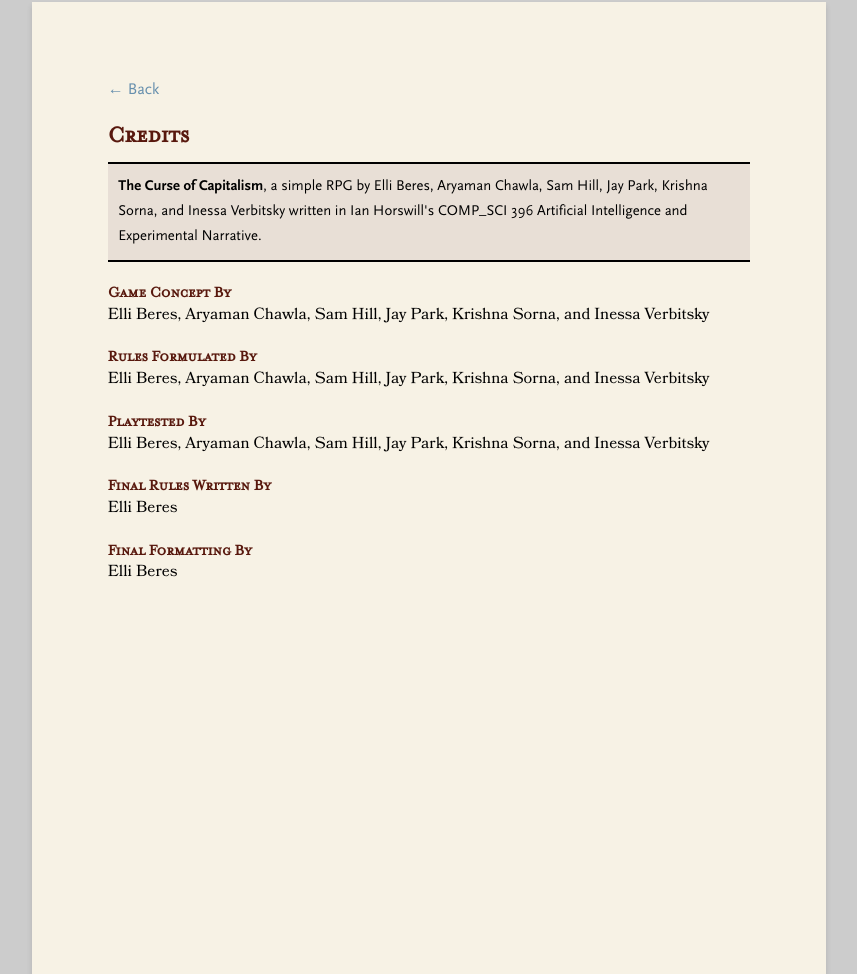
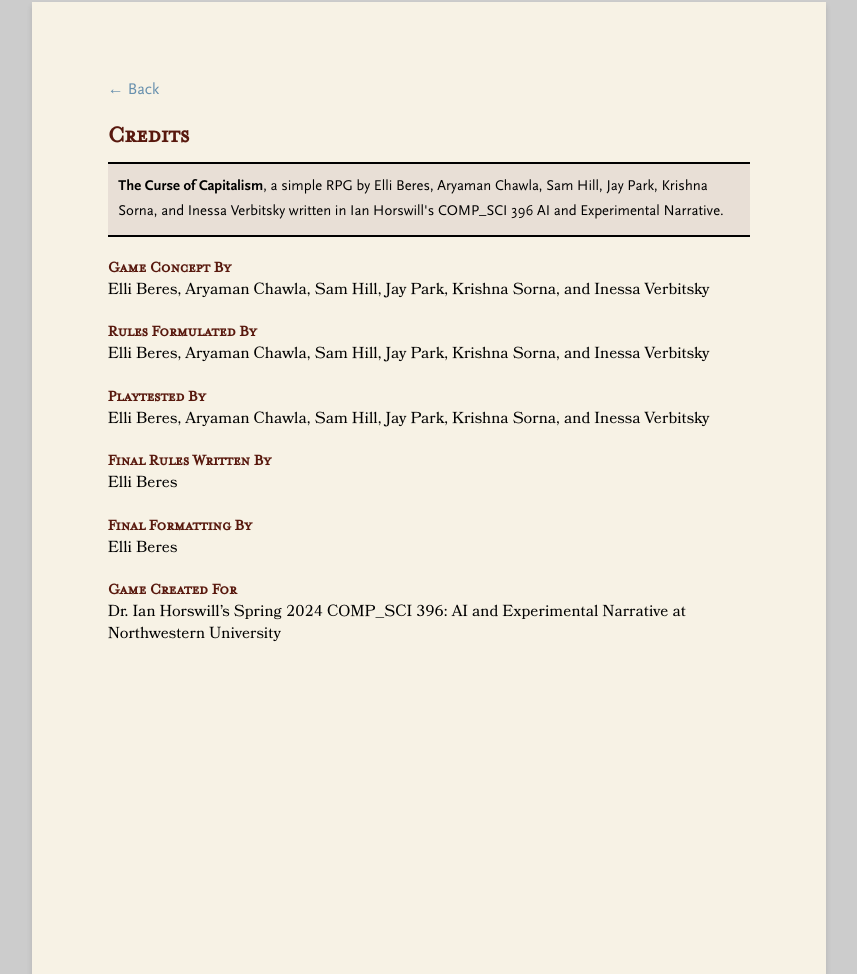
Before and after one commit to ellifteria/ellis-rpg-workshop, a plain HTML site: page public/curse-of-capitalism/index.html in a window 1280 px wide. Shown: the part 5837-6811 px from the top of the page, without its empty margins (211-1068 px from the left). Drawn offline with Linux system fonts and the light colour scheme.

Commit message:
Update credits

```diff
--- a/public/curse-of-capitalism/index.html
+++ b/public/curse-of-capitalism/index.html
@@ -169,7 +169,7 @@ In other words, play returns to step (4).</li>
 <div data-fence="1" class="page">
 <h2 id="credits">Credits</h2>
 <div data-fence="2" class="sidenote">
-<p><strong>The Curse of Capitalism</strong>, a simple RPG by Elli Beres, Aryaman Chawla, Sam Hill, Jay Park, Krishna Sorna, and Inessa Verbitsky written in Ian Horswill's COMP_SCI 396 Artificial Intelligence and Experimental Narrative.</p>
+<p><strong>The Curse of Capitalism</strong>, a simple RPG by Elli Beres, Aryaman Chawla, Sam Hill, Jay Park, Krishna Sorna, and Inessa Verbitsky written in Ian Horswill's COMP_SCI 396 AI and Experimental Narrative.</p>
 </div>
 <h4 id="game-concept-by">Game Concept By</h4>
 <p>Elli Beres, Aryaman Chawla, Sam Hill, Jay Park, Krishna Sorna, and Inessa Verbitsky</p>
@@ -181,6 +181,8 @@ In other words, play returns to step (4).</li>
 <p>Elli Beres</p>
 <h4 id="final-formatting-by">Final Formatting By</h4>
 <p>Elli Beres</p>
+<h4 id="game-created-for">Game Created For</h4>
+<p>Dr. Ian Horswill's Spring 2024 COMP_SCI 396: AI and Experimental Narrative at Northwestern University</p>
 </div>
 
     </body>
```
Also changed, not shown: 1 other file.
